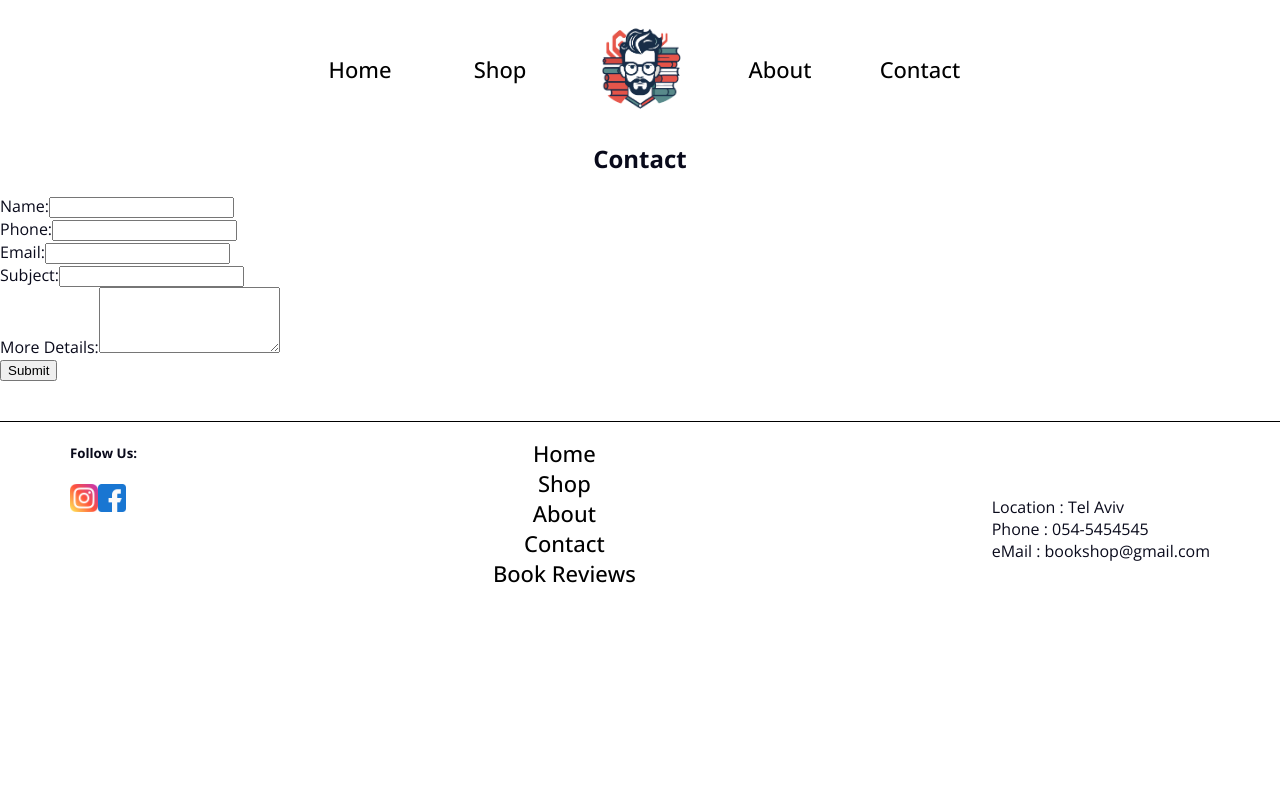
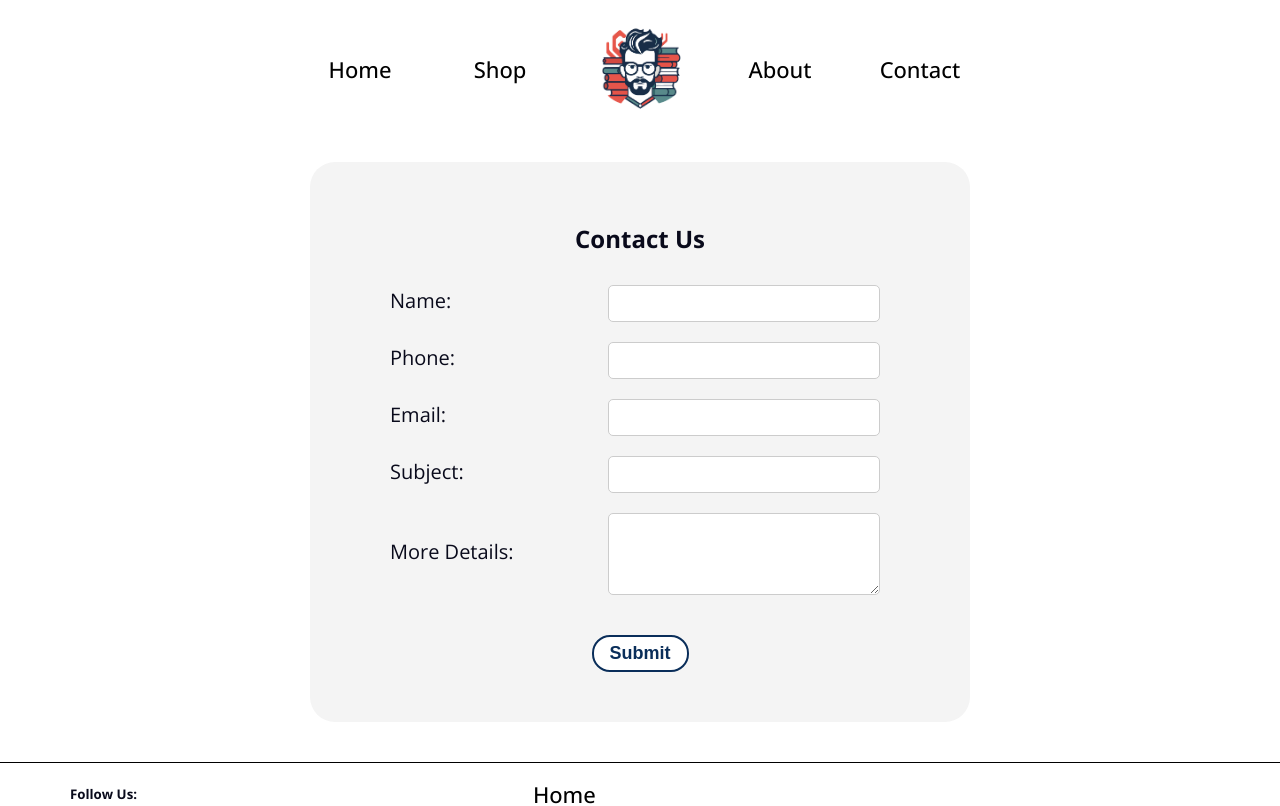
Before and after one commit to nickglu86/ecommercejs-book-shop, a React (Create React App) app: page /contact in a window 1280 px wide. Shown: the top 806 px of the page. Built offline with nearby package versions, Linux system fonts and the light colour scheme; no server answers.

Commit message:
contact form

```diff
--- a/src/pages/contact.tsx
+++ b/src/pages/contact.tsx
@@ -1,4 +1,5 @@
 import React, { FC, useState, ChangeEvent, FormEvent } from "react";
+import styled from "styled-components";
 
 interface ContactFormData {
   name: string;
@@ -9,6 +10,71 @@ interface ContactFormData {
 }
 
 const Contact: FC = () => {
+
+
+const StyledForm = styled.form`
+  background-color: #f4f4f4;
+  padding: 40px 80px;
+  border-radius: 25px;
+  width: 500px;
+  margin: 40px auto 0;
+
+  div{
+    display: flex;
+    justify-content: space-between;
+    align-items: center;
+    padding: 10px 0;
+  }
+`
+
+const StyledLabel = styled.label`
+  display: block;
+  margin-bottom: 5px;
+  font-size:20px;
+  font-weight: 400;
+  width: 34%;
+`
+
+const StyledInput = styled.input`
+  width: 50%;
+  padding: 10px;
+  margin: 0 10px 0 0 ;
+  border: 1px solid #ccc;
+  border-radius: 5px;
+`
+const StyledTextArea = styled.textarea`
+  width: 50%;
+  padding: 10px;
+  margin: 0 10px 0 0 ;
+  border: 1px solid #ccc;
+  border-radius: 5px;
+`
+const StyledButton = styled.button`
+background-color: #fff;
+color: rgb(10, 46, 90);
+border: 2px solid rgb(10, 46, 90);
+border-radius: 18px;
+font-size: 18px;
+padding: 6px 16px;
+font-weight: 600;
+cursor: pointer;
+ margin: 20px auto 0;
+
+&:hover {
+  transition: 0.5s;
+  background-color: rgb(10, 46, 90);
+  color: #fff;
+}
+
+`
+
+const StyledAlert = styled.div`
+  padding: 10px;
+  background-color: #f44336;
+  color: white;
+  margin-top: 10px;
+  border-radius: 5px;
+`
   const [formData, setFormData] = useState<ContactFormData>({
     name: "",
     phone: "",
@@ -36,11 +102,11 @@ const Contact: FC = () => {
   return (
     <main>
       <section>
-        <h2>Contact </h2>
-        <form onSubmit={handleSubmit}>
+        <StyledForm onSubmit={handleSubmit}>
+          <h2>Contact Us </h2>
           <div>
-            <label htmlFor="name">Name:</label>
-            <input
+            <StyledLabel htmlFor="name">Name:</StyledLabel>
+            <StyledInput
               type="text"
               id="name"
               name="name"
@@ -50,8 +116,8 @@ const Contact: FC = () => {
             />
           </div>
           <div>
-            <label htmlFor="phone">Phone:</label>
-            <input
+            <StyledLabel htmlFor="phone">Phone:</StyledLabel>
+            <StyledInput
               type="tel"
               id="phone"
               name="phone"
@@ -61,8 +127,8 @@ const Contact: FC = () => {
             />
           </div>
           <div>
-            <label htmlFor="email">Email:</label>
-            <input
+            <StyledLabel htmlFor="email">Email:</StyledLabel>
+            <StyledInput
               type="email"
               id="email"
               name="email"
@@ -72,8 +138,8 @@ const Contact: FC = () => {
             />
           </div>
           <div>
-            <label htmlFor="subject">Subject:</label>
-            <input
+            <StyledLabel htmlFor="subject">Subject:</StyledLabel>
+            <StyledInput
               type="text"
               id="subject"
               name="subject"
@@ -83,8 +149,8 @@ const Contact: FC = () => {
             />
           </div>
           <div>
-            <label htmlFor="details">More Details:</label>
-            <textarea
+            <StyledLabel htmlFor="details">More Details:</StyledLabel>
+            <StyledTextArea
               id="details"
               name="details"
               value={formData.details}
@@ -94,9 +160,9 @@ const Contact: FC = () => {
             />
           </div>
           <div>
-            <button type="submit">Submit</button>
+            <StyledButton type="submit">Submit</StyledButton>
           </div>
-        </form>
+        </StyledForm>
       </section>
     </main>
   );
```
